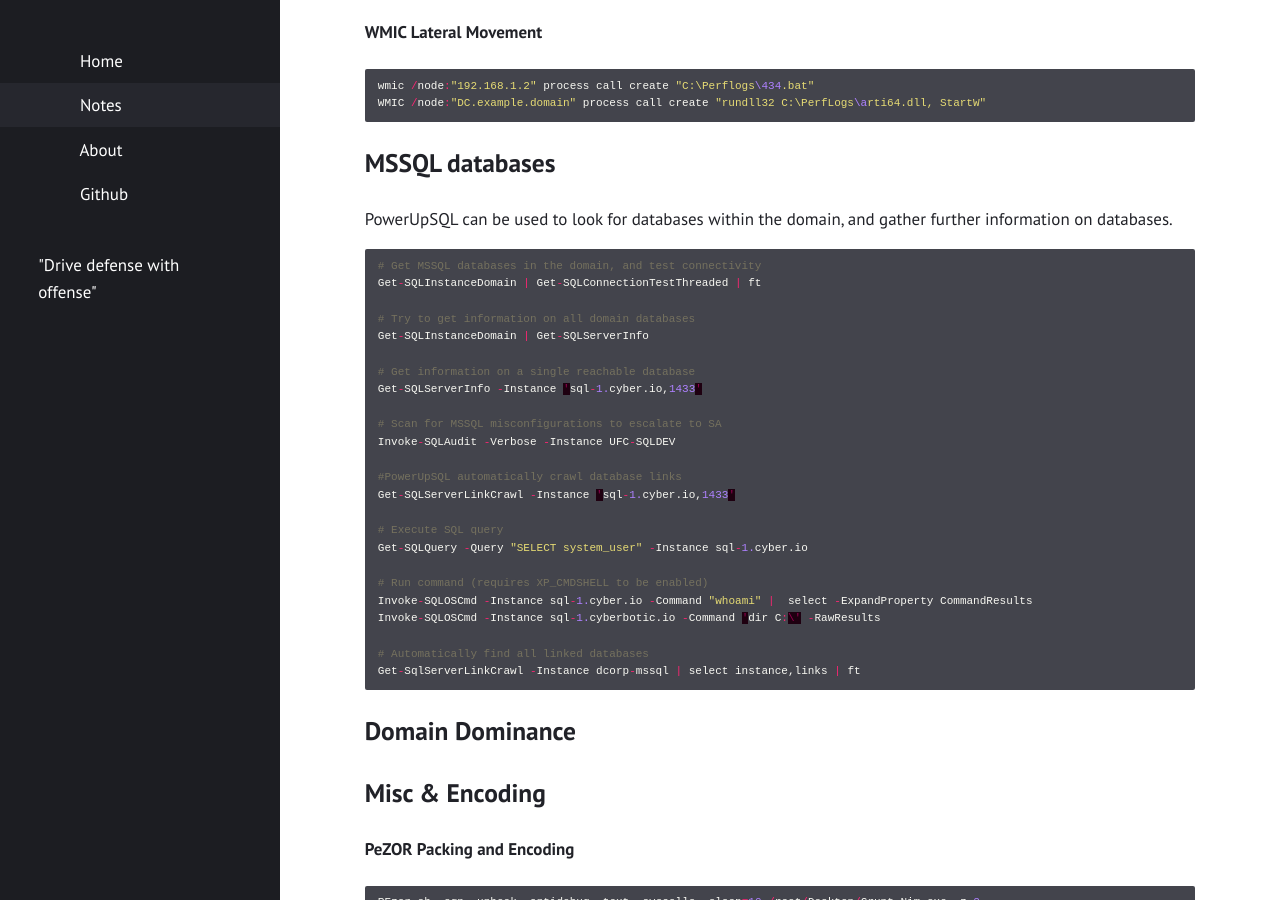
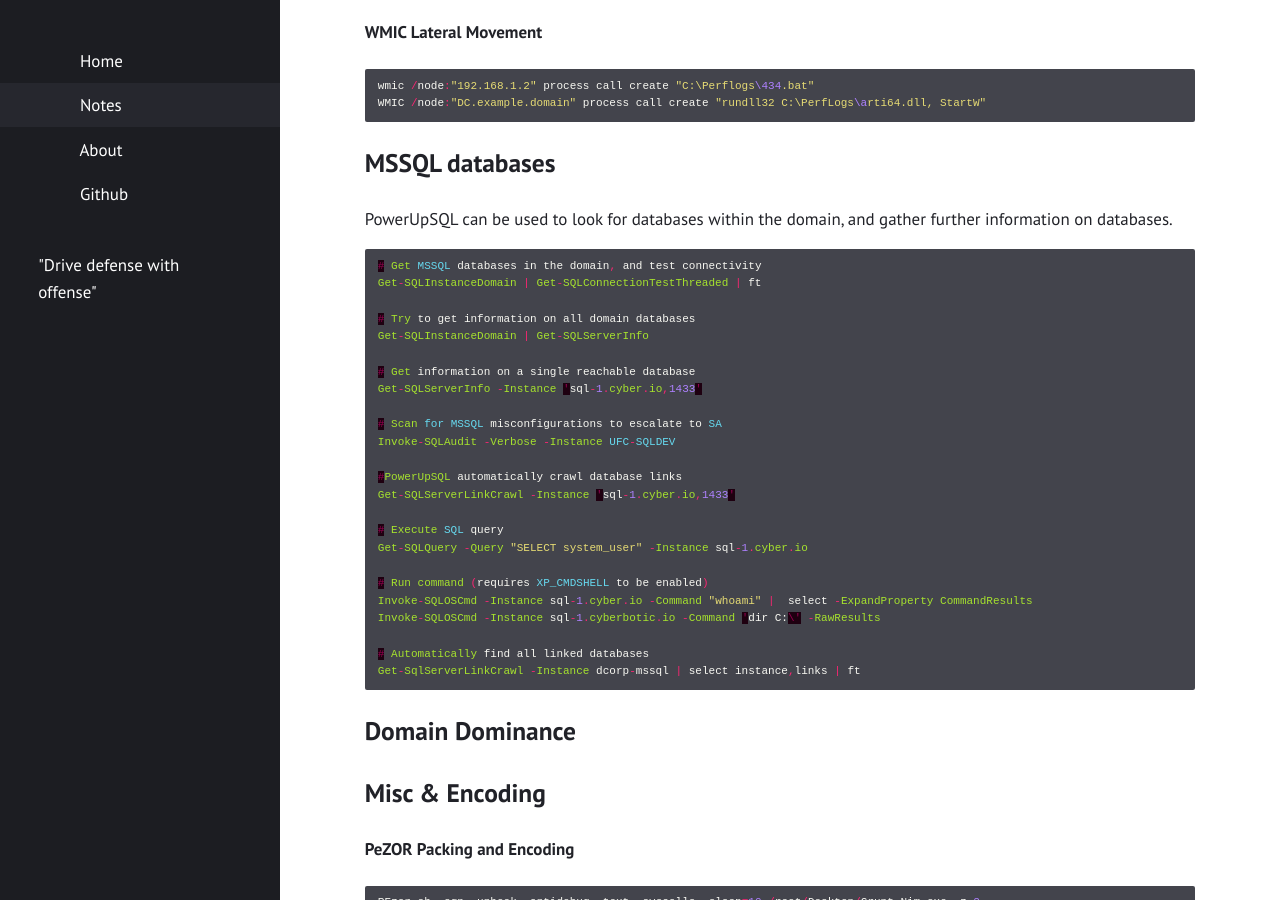
Before and after one commit to Fil88/Fil88.github.io, a Jekyll site: the page built from notes.md, in a window 1280 px wide and 900 px high, scrolled down 4737 px. Built offline with Jekyll 4.4.1, drawn with Linux system fonts in a browser that asks for light colours.

Commit message:
Update notes.md

````diff
--- a/notes.md
+++ b/notes.md
@@ -252,7 +252,7 @@ WMIC /node:"DC.example.domain" process call create "rundll32 C:\PerfLogs\arti64.
 PowerUpSQL can be used to look for databases within the domain, and gather further information on databases.
 
 
-```cpp
+```java
 # Get MSSQL databases in the domain, and test connectivity
 Get-SQLInstanceDomain | Get-SQLConnectionTestThreaded | ft
 
````
